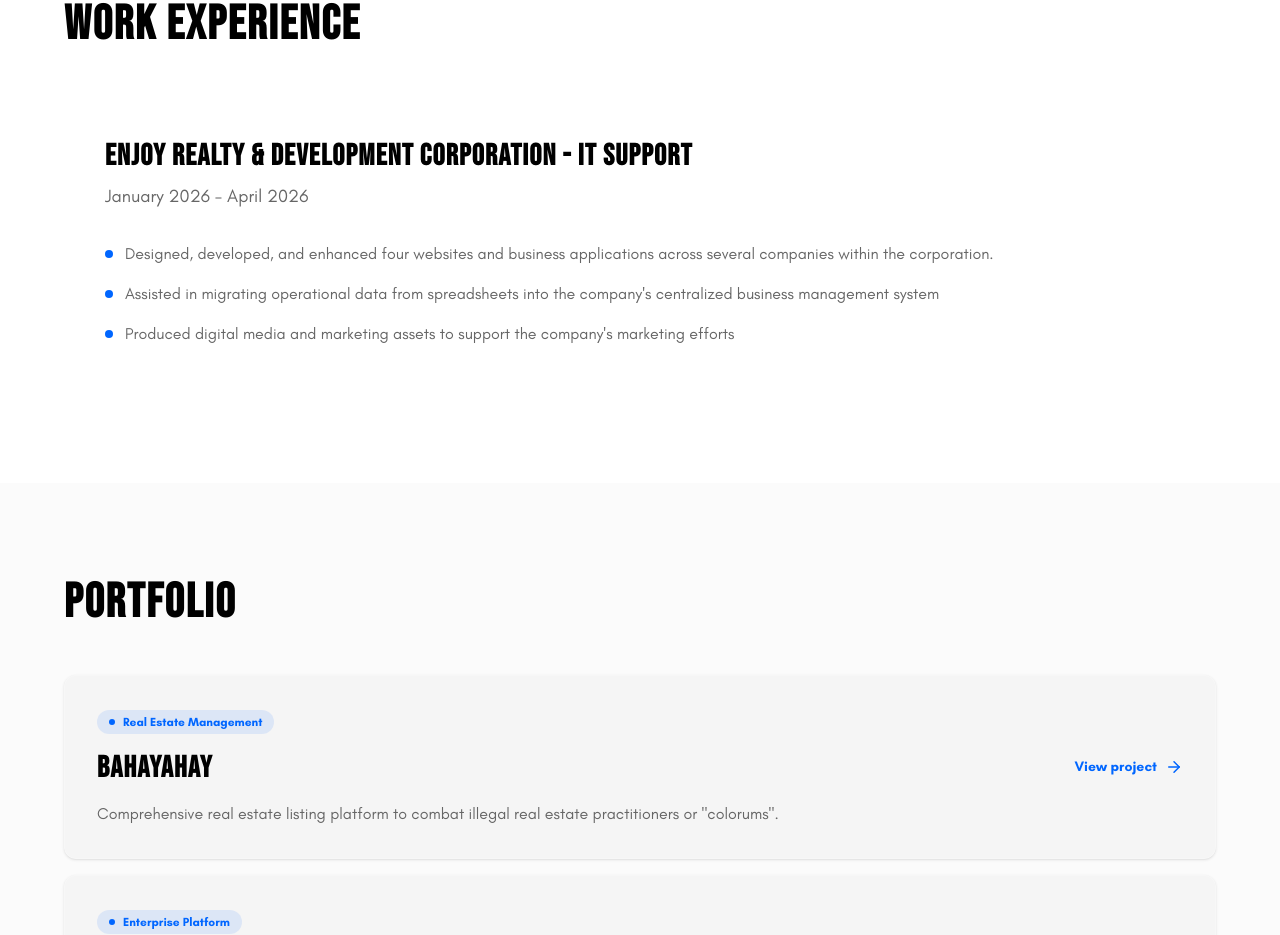
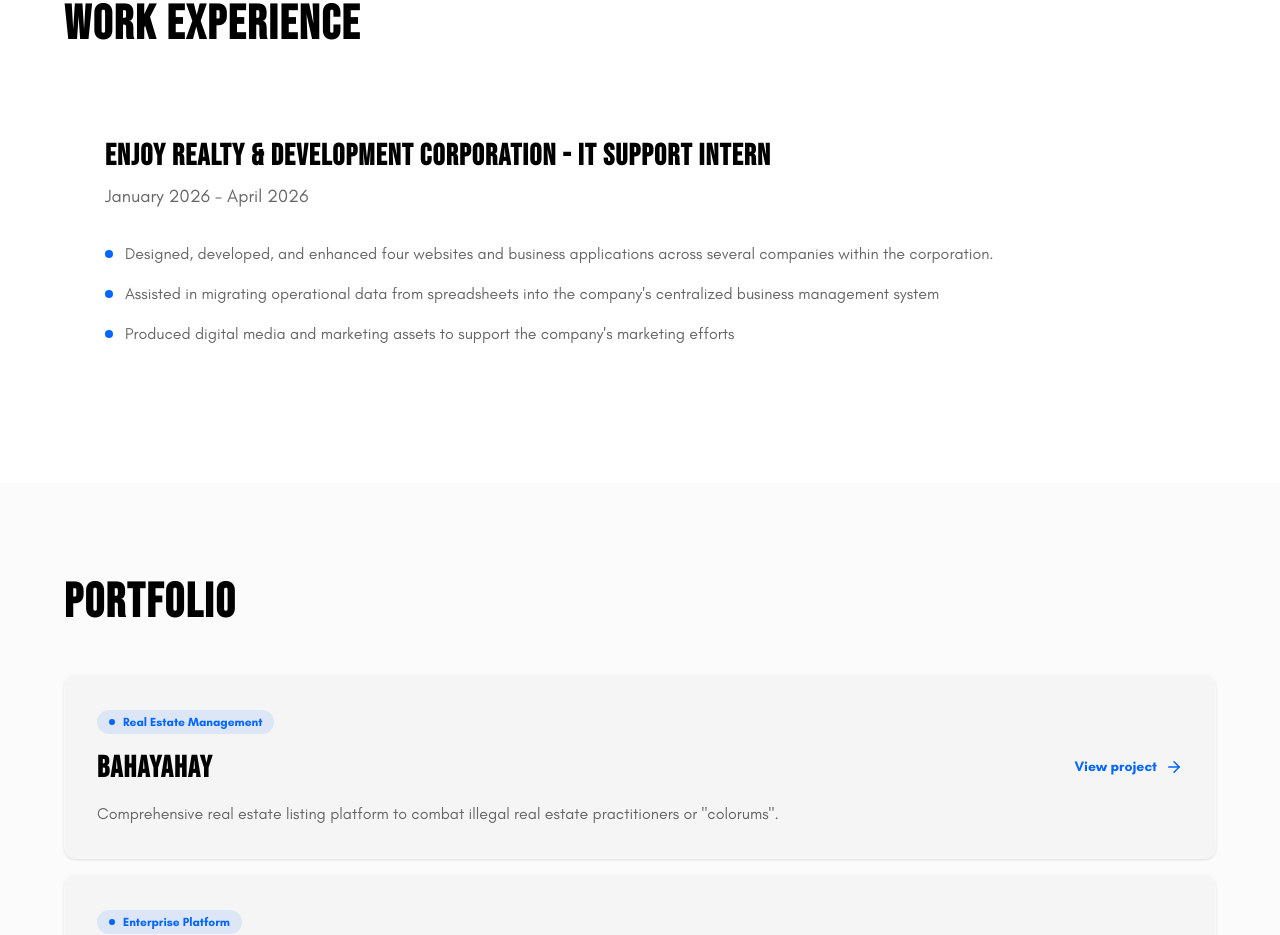
Before and after one commit to ShaniaAman730/shania-portfolio, a Next.js app: page / in a window 1280 px wide. Shown: the part 1143-2078 px from the top of the page. Built offline with nearby package versions, Linux system fonts and the light colour scheme.

Commit message:
Minor projects description edit 5

```diff
--- a/app/page.tsx
+++ b/app/page.tsx
@@ -300,7 +300,7 @@ export default function Home() {
           >
             <div className="flex flex-col gap-3 md:flex-row md:items-start md:justify-between md:gap-8">
               <div className="space-y-2">
-                <h3 className="text-3xl font-bold">Enjoy Realty & Development Corporation - IT Support</h3>
+                <h3 className="text-3xl font-bold">Enjoy Realty & Development Corporation - IT Support Intern</h3>
                 <p className="text-lg text-muted-foreground">January 2026 - April 2026</p>
               </div>
             </div>
```
